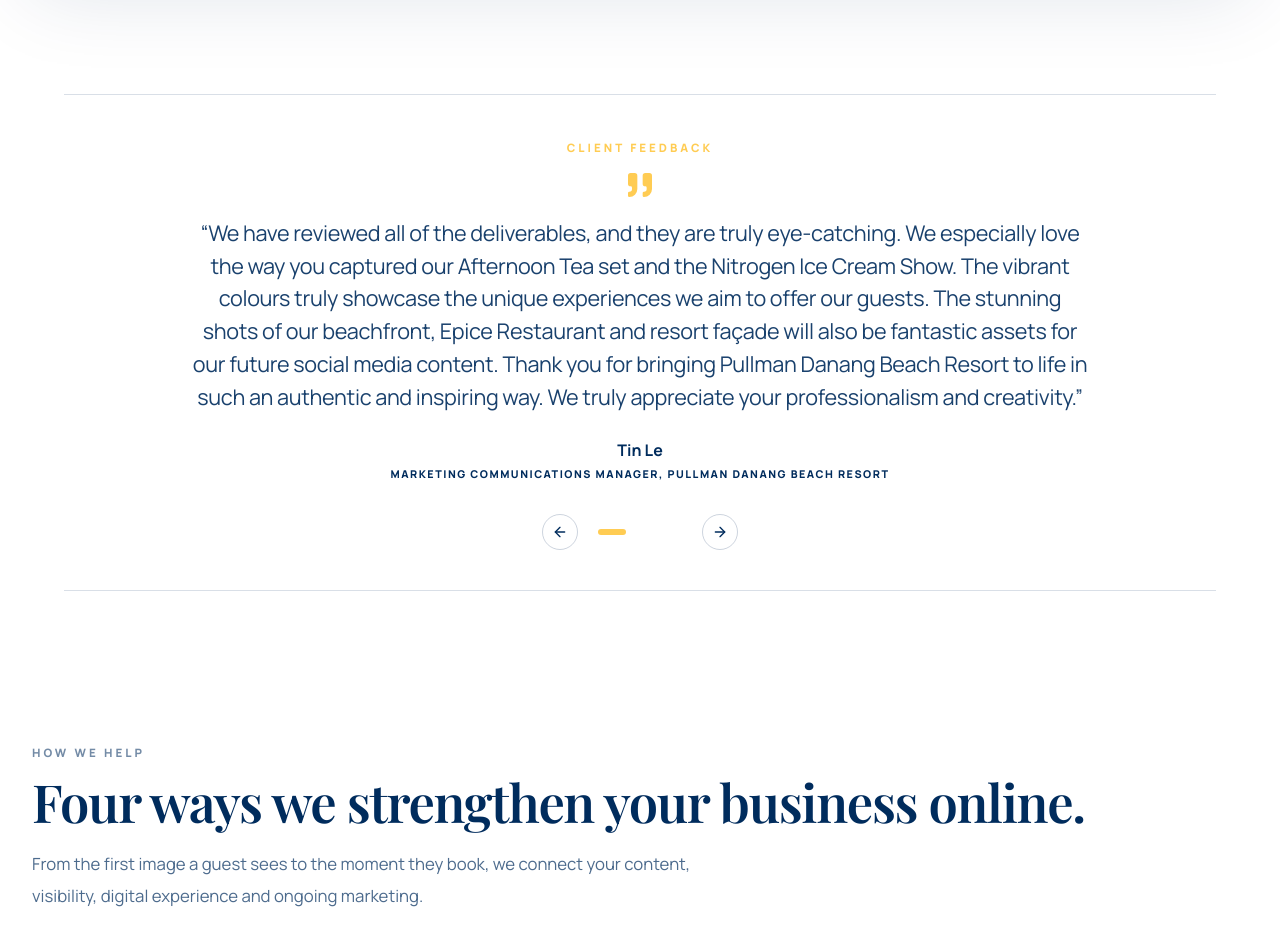
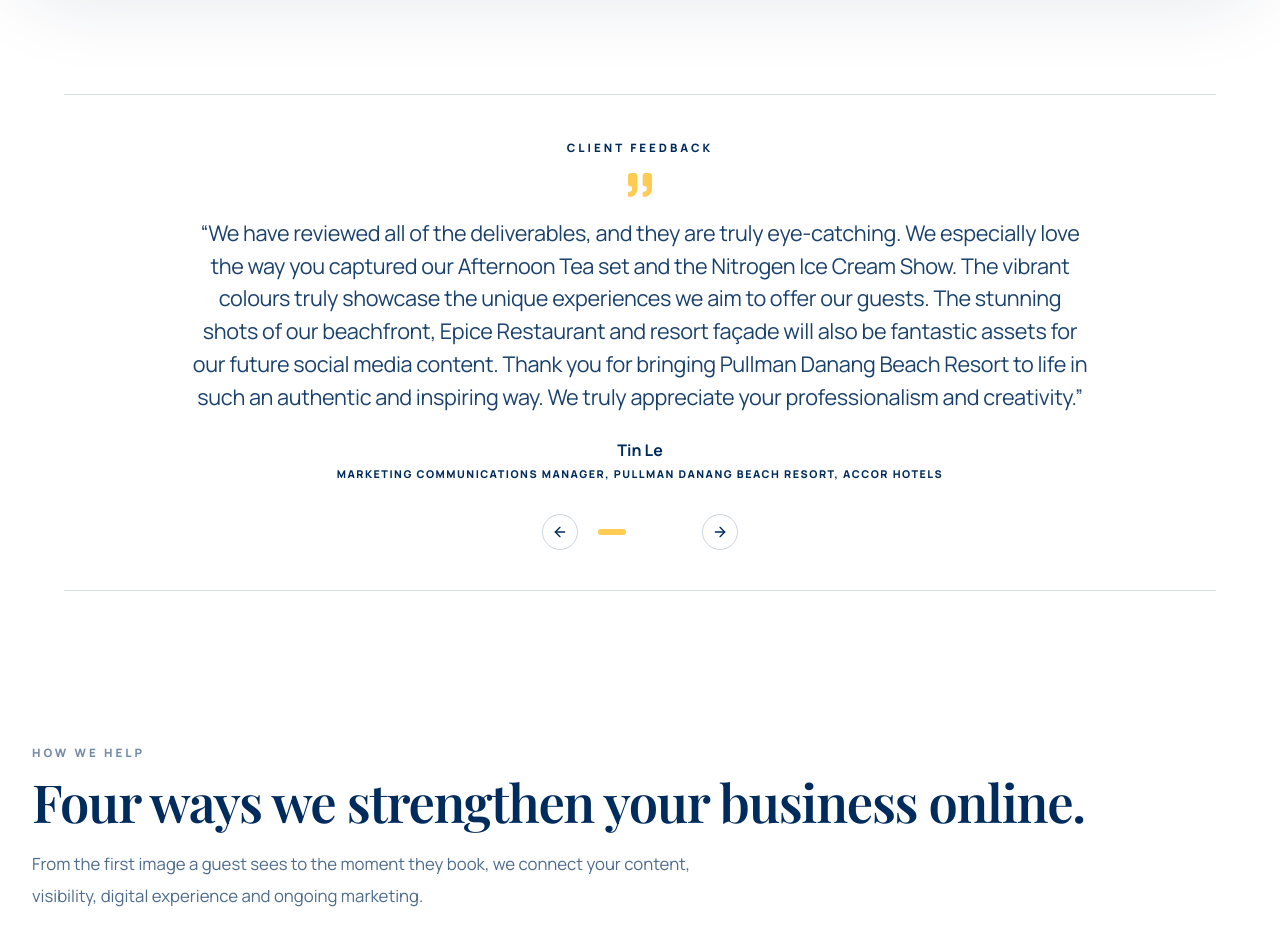
Before and after one commit to HospoCreative/Hospo-Website-New, a Next.js app: page / in a window 1280 px wide. Shown: the part 3800-4736 px from the top of the page. Built offline with nearby package versions, Linux system fonts and the light colour scheme; no server answers; the database is empty.

Commit message:
Update testimonial attribution styling

```diff
--- a/components/Testimonials.tsx
+++ b/components/Testimonials.tsx
@@ -83,7 +83,7 @@ export function Testimonials({ locale = "en" }: { locale?: Locale }) {
                   aria-hidden={index !== activeIndex}
                   className="flex min-h-[20rem] w-full shrink-0 flex-col justify-center px-1 py-1 text-center sm:min-h-[21rem] sm:px-8"
                 >
-                  <p className="section-eyebrow text-yellow">{testimonials.eyebrow}</p>
+                  <p className="section-eyebrow text-ink">{testimonials.eyebrow}</p>
                   <Quote aria-hidden="true" className="mx-auto mt-3 size-7 fill-yellow text-yellow sm:size-8" strokeWidth={0} />
                   <blockquote className="mx-auto mt-4 max-w-4xl font-sans text-[clamp(1.05rem,1.7vw,1.35rem)] font-normal leading-[1.52] tracking-[-0.015em] text-ink/90">
                     <p>“{testimonial.quote}”</p>
--- a/content/homepage.ts
+++ b/content/homepage.ts
@@ -80,7 +80,7 @@ export const homepageContent = {
     items: [
       {
         name: "Tin Le",
-        title: "Marketing Communications Manager, Pullman Danang Beach Resort",
+        title: "Marketing Communications Manager, Pullman Danang Beach Resort, Accor Hotels",
         quote:
           "We have reviewed all of the deliverables, and they are truly eye-catching. We especially love the way you captured our Afternoon Tea set and the Nitrogen Ice Cream Show. The vibrant colours truly showcase the unique experiences we aim to offer our guests. The stunning shots of our beachfront, Epice Restaurant and resort façade will also be fantastic assets for our future social media content. Thank you for bringing Pullman Danang Beach Resort to life in such an authentic and inspiring way. We truly appreciate your professionalism and creativity."
       },
```
